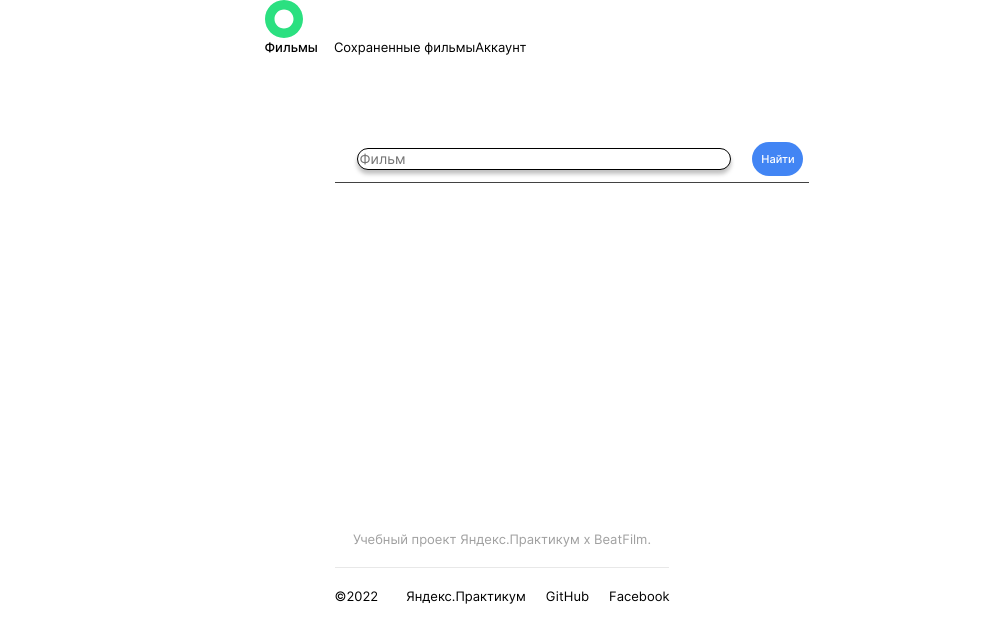
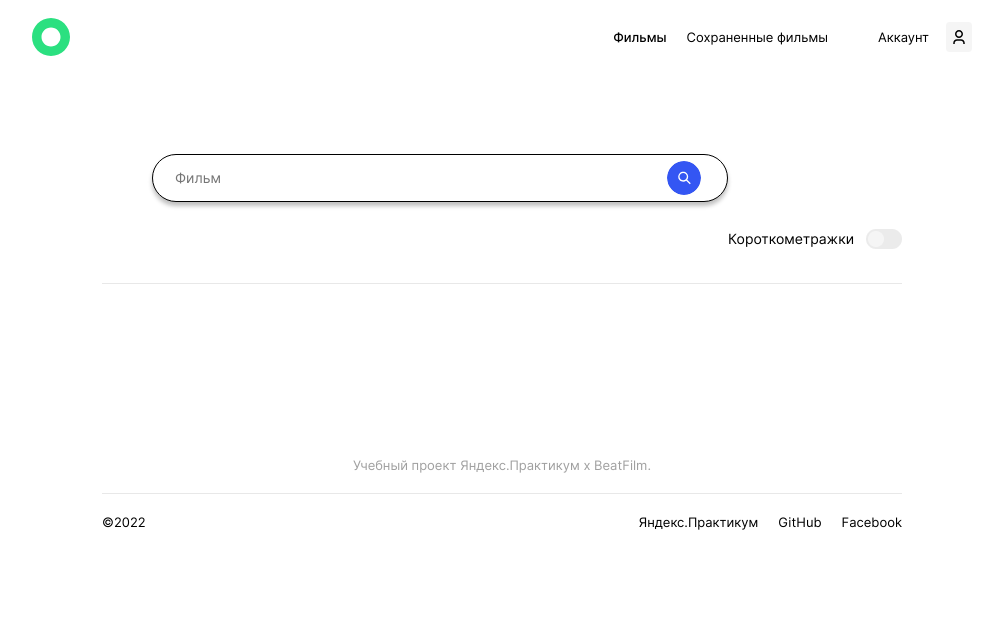
Before and after one commit to Valentina1-maker/movies-explorer-frontend, a React app in the folder movies-explorer-frontend/: page /movies in a window 1280 px wide. Shown: the whole page, without its empty margins (138-1134 px from the left). Built offline with nearby package versions, Linux system fonts and the light colour scheme.

Commit message:
fix search block

```diff
--- a/movies-explorer-frontend/src/components/App/App.css
+++ b/movies-explorer-frontend/src/components/App/App.css
@@ -16,6 +16,4 @@ body {
   font-family: "Inter", "Arial", sans-serif;
   color: white;
   text-rendering: optimizeLegibility;
-  -webkit-font-smoothing: antialiased;
-  -moz-osx-font-smoothing: grayscale;
 }
--- a/movies-explorer-frontend/src/components/FilterCheckbox/FilterCheckbox.css
+++ b/movies-explorer-frontend/src/components/FilterCheckbox/FilterCheckbox.css
@@ -0,0 +1,52 @@
+.checkbox {
+    display: flex;
+    margin: 41px 0 0 0;
+  }
+
+  .checkbox__form-label {
+    display: flex;
+    justify-content: center;
+    align-items: center;
+  }
+
+  .checkbox__input {
+    display: flex;
+  }
+
+  .checkbox__input_hidden {
+    position: absolute;
+    width: 1px;
+    height: 1px;
+    overflow: hidden;
+    clip: rect(0 0 0 0);
+  }
+
+  .checkbox__input_visible {
+    cursor: pointer;
+    display: inline-block;
+    vertical-align: middle;
+    width: 36px;
+    height: 20px;
+  }
+
+  .checkbox__input_hidden:checked + .checkbox__input_visible {
+    background: url("../../images/smalltumb.png");
+  }
+
+  .checkbox__input_hidden + .checkbox__input_visible {
+    background: url("../../images/smalltumboff2.png");
+  }
+
+  .checkbox__form-text {
+    margin: 0 12px 0 0;
+    font-weight: normal;
+    font-size: 14px;
+    line-height: 18px;
+    color: black;
+  }
+
+  @media screen and (max-width: 577px) {
+    .checkbox__form-text {
+      font-size: 11px;
+    }
+  }
--- a/movies-explorer-frontend/src/components/FilterCheckbox/FilterCheckbox.js
+++ b/movies-explorer-frontend/src/components/FilterCheckbox/FilterCheckbox.js
@@ -0,0 +1,19 @@
+import './FilterCheckbox.css';
+
+function FilterCheckbox() {
+  return (
+    <form className="checkbox">
+      <label className="checkbox__form-label" htmlFor="short-film">
+        <span className="checkbox__form-text">Короткометражки</span>
+        <input
+          className="checkbox__input checkbox__input_hidden"
+          name="short-film"
+          type="checkbox"
+          id="short-film"/>
+        <span className="checkbox__input checkbox__input_visible" />
+      </label>
+    </form>
+  );
+}
+
+export default FilterCheckbox;
--- a/movies-explorer-frontend/src/components/Header/Header.css
+++ b/movies-explorer-frontend/src/components/Header/Header.css
@@ -4,13 +4,17 @@
   justify-content: space-between;
   align-items: center;
   width: 100%;
-    height: 74px;
+  min-height: 74px;
   padding: 0 70px;
   background-color: #073042;
 }
 
 .header__movies {
   background-color: #FFFFFF;
+  display: flex;
+  justify-content: space-between;
+  align-items: center;
+  min-height: 74px;
 }
 
 .header__logo {
@@ -26,7 +30,8 @@
 }
 
 .header__menu_type_movies {
-    color:#000
+  color: #000;
+  display: flex;
 }
 
 .header__navigation {
@@ -48,7 +53,7 @@
 }
 
 .header__li:last-of-type {
-    margin-right: 0;
+  margin-left: 50px;
 }
 
 .header__li_logged-in {
@@ -56,7 +61,7 @@
 }
 
 .header__li_logged-in:first-of-type {
-    margin: 0 16px 0 0;
+  margin: 0 20px 0 0;
 }
 
 .header__link {
@@ -96,6 +101,17 @@
 
 .header__link_entry-button:hover {
   opacity: .8;
+}
+
+.header__link_button-profile {
+  background-color: #F5F5F5;
+  background-image: url(../../images/button-profile.svg);
+  height: 30px;
+  width: 26px;
+  border-radius: 4px;
+  margin-left: 17px;
+  background-repeat: no-repeat;
+  background-position: center;
 }
 
 .font-weight-400 {
--- a/movies-explorer-frontend/src/components/Header/Header.js
+++ b/movies-explorer-frontend/src/components/Header/Header.js
@@ -39,6 +39,7 @@ function Header({loggedIn}) {
                                     activeClassName='header__link_active'>
                                     Аккаунт
                                 </NavLink>
+                                <div className='header__link_button-profile'></div>
                             </li>
                         </ul>
                     </nav>
--- a/movies-explorer-frontend/src/components/Movies/Movies.js
+++ b/movies-explorer-frontend/src/components/Movies/Movies.js
@@ -40,6 +40,7 @@ function Movies() {
                                     activeClassName='header__link_active'>
                                     Аккаунт
                                 </NavLink>
+                                <div className='header__link_button-profile'></div>
                             </li>
                         </ul>
                     </nav>
--- a/movies-explorer-frontend/src/components/SearchForm/SearchForm.css
+++ b/movies-explorer-frontend/src/components/SearchForm/SearchForm.css
@@ -2,64 +2,52 @@
     display: flex;
     flex-direction: column;
     justify-content: stretch;
-    height: 222px;
     padding: 80px 70px 94px;
-    width: 100%;
+    width: 100vh;
 }
 
 .search__container {
     display: flex;
-    flex-direction: column;
-    justify-content: stretch;
+    text-align: center;
+    /* flex-direction: column;
+    justify-content: stretch;*/
     align-items: center;
     margin: 0;
-    border-bottom: solid 1px #424242;
+    border-bottom: solid 1px #E8E8E8;;
+    width: 100%;
 }
 
 .search__form {
-    display: flex;
-    flex-direction: row;
-    justify-content: space-between;
-    align-items: center;
     width: 100%;
     height: 46px;
     background: #FFFFFF;
-    ;
-    border-radius: 40px;
-    padding: 0 6px 0 22px;
-    box-sizing: border-box;
+    max-width: 932px;
+    margin-bottom: 83px;
+    margin-left: 50px;
     position: relative;
+
 }
 
 .search__form-label {
     display: flex;
-    flex-direction: row;
-    justify-content: space-between;
-    width: 100%;
+    color:#000000;
+
+
 }
 
 .search__form-input {
     width: 100%;
     border: 1px solid #000000;
-    border-radius: 20px;
-    box-shadow: 0px 4px 4px rgba(0, 0, 0, 0.25);
     font-weight: normal;
+    border-radius: 40px;
     font-size: 14px;
     line-height: 18px;
+    padding-left: 22px;
     color: #8B8B8B;
     box-sizing: border-box;
-}
+    min-height: 48px;
+    box-shadow: 0px 4px 4px rgba(0, 0, 0, 0.25);
 
-.search__form-error {
-    margin: 0;
-    font-weight: normal;
-    font-size: 11px;
-    line-height: 12px;
-    color: #EE3465;
-    position: absolute;
-    bottom: -18px;
-    left: 24px;
-    transition: .3s;
 }
 
 .search__form-input:focus {
@@ -67,17 +55,19 @@
 }
 
 .search__button {
-    margin: 0 0 0 21.35px;
+    margin: 0;
     height: 34px;
-    width: calc(80px - 21.35px);
+    width: 34px;
     font-weight: 500;
     font-size: 11px;
     line-height: 18px;
     text-align: center;
-    color: #FFFFFF;
-    background: #4285F4;
-    border-radius: 48px;
+    background-image: url(../../images/movies-find.svg);
+    border-radius: 50px;
     border: none;
+    position: absolute;
+    top: 7px;
+    right: 27px;
 }
 
 .search__button:hover {
--- a/movies-explorer-frontend/src/components/SearchForm/SearchForm.js
+++ b/movies-explorer-frontend/src/components/SearchForm/SearchForm.js
@@ -1,6 +1,6 @@
 import React from "react";
 import './SearchForm.css';
-// import FilterCheckbox from '../FilterCheckbox/FilterCheckbox'
+import FilterCheckbox from '../FilterCheckbox/FilterCheckbox'
 
 
 function SearchForm() {
@@ -14,12 +14,11 @@ function SearchForm() {
                   id="search"
                   placeholder="Фильм"
                   required/>
+                <input className="search__button"
+                type="submit" value=""/>
               </label>
-              <input className="search__button"
-                type="submit"
-                value="Найти"/>
             </form>
-            {/* <FilterCheckbox/> */}
+            <FilterCheckbox/>
           </div>
         </section>
       );
```
Also changed, not shown: movies-explorer-frontend/src/images/button-profile.svg (added), movies-explorer-frontend/src/images/movies-find.svg (added), movies-explorer-frontend/src/images/smalltumb.png (added), movies-explorer-frontend/src/images/smalltumboff2.png (added). Lines whose indentation alone changed are shown as unchanged.
